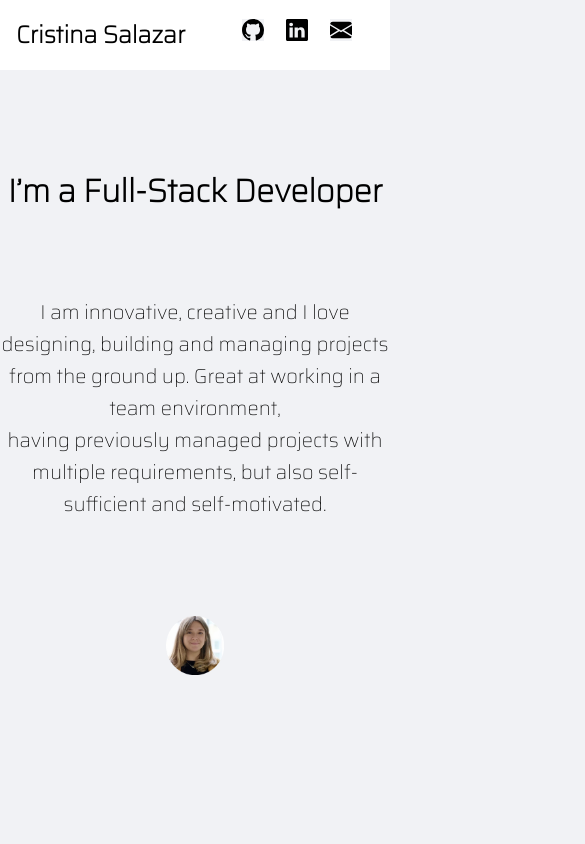
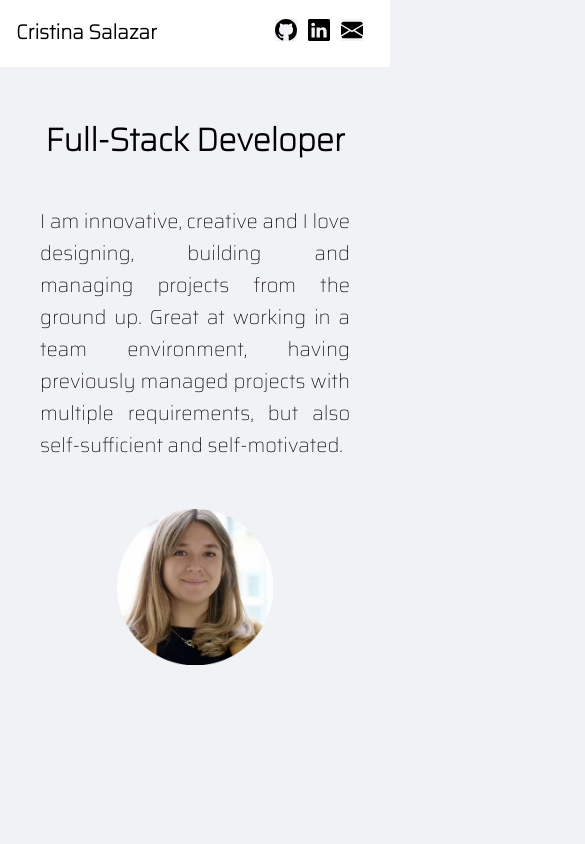
Before and after one commit to a-poco/portfolio, a React (Create React App) app: page / in a window 390 px wide. Shown: the top 844 px of the page, 585 px wide, since content can reach past the window. Built offline with nearby package versions, Linux system fonts and the light colour scheme; the HTML template or start-up script is replaced by a standard one.

Commit message:
add media query for small screen

```diff
--- a/src/components/Avatar/Avatar.css
+++ b/src/components/Avatar/Avatar.css
@@ -6,3 +6,13 @@
 .avatar-img {
     width: 15%;
 }
+
+@media only screen and (max-width: 600px) {
+    .avatar-img {
+        width: 40%;
+    }
+
+    .avatar{
+        margin-top: 3em;
+    }
+}
--- a/src/components/Description/Description.css
+++ b/src/components/Description/Description.css
@@ -3,3 +3,13 @@
     margin-top: 4em;
     font-size: 20px;
 }
+
+
+@media only screen and (max-width: 600px) {
+    .description-text{
+        text-align: justify;
+        margin: 2em 2em 0em 2em;
+
+    }
+
+}
--- a/src/components/Description/Description.tsx
+++ b/src/components/Description/Description.tsx
@@ -4,10 +4,10 @@ const Description = () => {
   return (
     <section>
       <p className='description-text'>
-        I am innovative, creative and I love designing, building and managing projects <br />
-        from the ground up. Great at working in a team environment,<br/>
-         having previously managed projects with<br />
-        multiple requirements, but also self-sufficient and self-motivated.<br />
+        I am innovative, creative and I love designing, building and managing projects
+        from the ground up. Great at working in a team environment,
+         having previously managed projects with
+        multiple requirements, but also self-sufficient and self-motivated.
       </p>
     </section>
   )
--- a/src/components/Header/Header.css
+++ b/src/components/Header/Header.css
@@ -2,3 +2,9 @@
     text-align: center;
     margin-top: 6em;
 }
+
+@media only screen and (max-width: 600px) {
+    .header{
+        margin-top: 3em;
+    }
+}
--- a/src/components/Header/Header.tsx
+++ b/src/components/Header/Header.tsx
@@ -3,7 +3,7 @@ import './Header.css'
 const Header = () => {
   return (
     <header className='header'>
-      <h1>I’m a Full-Stack Developer</h1>
+      <h1>Full-Stack Developer</h1>
     </header>
   )
 }
--- a/src/components/Navbar/Navbar.css
+++ b/src/components/Navbar/Navbar.css
@@ -31,3 +31,14 @@ a:-webkit-any-link:hover {
     padding-right: 1em;
     background-color: white;
 }
+
+
+@media only screen and (max-width: 600px) {
+    .navbar__title{
+        font-size: 20px;
+       }
+
+       .navbar__icone{
+        padding-right: .5em;
+    }
+}
--- a/src/components/Projects/Projects.css
+++ b/src/components/Projects/Projects.css
@@ -3,6 +3,7 @@
     display: flex;
     flex-direction: column;
     justify-content: center;
+    width: auto;
 }
 .projects__tittle{
     text-align: center;
@@ -11,13 +12,13 @@
 
 .projects__block{
     display: flex;
-    column-gap: 6em;
+    column-gap: 10em;
     border-style: hidden;
     border-radius: 8px;
     box-shadow: 0 4px 8px 0 rgba(0, 0, 0, 0.2);
     background-color: white;
     padding: 1em 0em 1em 2em;
-    margin: 3em 12em;
+    margin: 3em 18em;
 }
 .projects-block__info{
     background-color: white;
@@ -60,11 +61,18 @@
 .gif{
     margin-right: 1em;
 }
-/*
-@media only screen and (max-width: 992px) {
-    .projects__block {
+@media only screen and (max-width: 600px) {
+    .projects{
         background-color: aqua;
-        column-gap: 14em;
-        margin: 3em 16em;
     }
-  } */
+
+    img.gif {
+        display: none;
+      }
+
+    .projects__block{
+        column-gap: 2em;
+        padding: 1em 0em 1em 1em;
+        margin: 3em 2em;
+    }
+  }
--- a/src/components/Tools/Tools.css
+++ b/src/components/Tools/Tools.css
@@ -19,3 +19,13 @@
 .tools-icons__icone{
     padding: 2em;
 }
+
+
+@media only screen and (max-width: 600px) {
+    .tools__icons{
+        justify-content: center;
+        margin: 3em 1em;
+        font-size: 18px;
+    }
+
+}
--- a/src/components/Tools/Tools.tsx
+++ b/src/components/Tools/Tools.tsx
@@ -1,4 +1,4 @@
-import { SiJavascript, SiTypescript, SiRubyonrails, SiGraphql, SiMongodb, SiPostgresql, SiReact, SiRedux, SiWebpack, SiHtml5, SiJquery, SiCss3, SiDocker, SiAmazonaws, SiNetlify, SiHeroku, SiContentful, SiMicrosoftazure, SiFigma, SiFirebase } from "react-icons/si";
+import { SiJavascript, SiTypescript, SiRubyonrails, SiGraphql, SiMongodb, SiPostgresql, SiReact, SiRedux, SiWebpack, SiHtml5, SiJquery, SiCss3, SiDocker, SiAmazonaws, SiNetlify, SiHeroku, SiContentful, SiFigma, SiFirebase } from "react-icons/si";
 import { FaNode } from "react-icons/fa";
 import './Tools.css'
 
@@ -27,7 +27,7 @@ const Tools = () => {
           <p className="tools-icons__icone"><SiNetlify color="25c7b7" style={style}/><br/>Netlify</p>
           <p className="tools-icons__icone"><SiHeroku color="410092" style={style}/><br/>Heroku</p>
           <p className="tools-icons__icone"><SiContentful style={style}/><br/>Contentful</p>
-          <p className="tools-icons__icone"><SiMicrosoftazure color="0582cb" style={style}/><br/>Azure</p>
+          {/* <p className="tools-icons__icone"><SiMicrosoftazure color="0582cb" style={style}/><br/>Azure</p> */}
           <p className="tools-icons__icone"><SiFigma style={style}/><br/>Figma</p>
         </div>
     </article>
```
